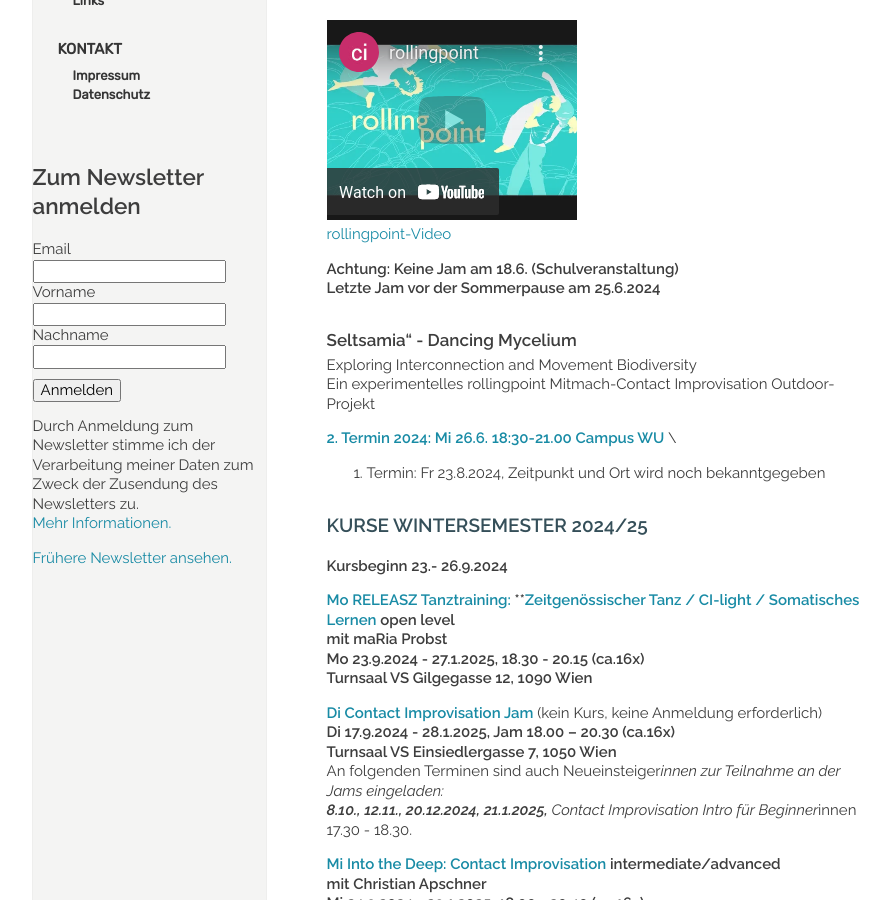
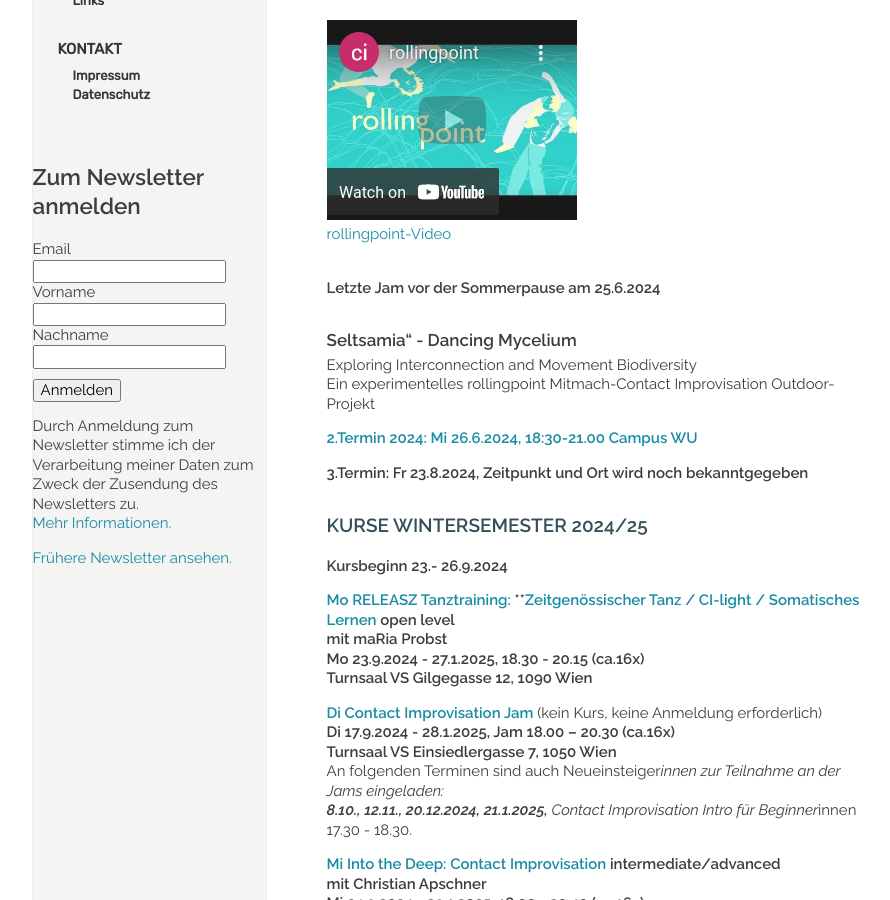
Before and after one commit to manulari/rollingpointat, a Jekyll site: the page built from _pages_de/index.md, in a window 1280 px wide and 900 px high, scrolled down 848 px. Shown: the whole window, without its empty margins (152-1042 px from the left). Built offline with Jekyll 4.4.1, drawn with Linux system fonts in a browser that asks for light colours; comment, search, counter and statistics services are not loaded.

Commit message:
Update page (de) “index”

```diff
--- a/_pages_de/index.md
+++ b/_pages_de/index.md
@@ -18,7 +18,7 @@ Fotocredit: https://johannes-stolba.net/photography/
 
 <div class="imglink"><a target="_blank" href="https://www.youtube.com/embed/kp3DqzN1Ldo"><img src="/assets/uploads/video_vorschau_rollingpoint.png" alt="" /><div>rollingpoint-Video</div></a></div>
 
-**Achtung: Keine Jam am 18.6. (Schulveranstaltung)**\
+\
 **Letzte Jam vor der Sommerpause am 25.6.2024**
 
 ##### Seltsamia“ - Dancing Mycelium
@@ -26,8 +26,9 @@ Fotocredit: https://johannes-stolba.net/photography/
 Exploring Interconnection and Movement Biodiversity\
 Ein experimentelles rollingpoint Mitmach-Contact Improvisation Outdoor-Projekt
 
-**[2. Termin 2024: Mi 26.6. 18:30-21.00 Campus WU ](https://rollingpoint.at/mycelium)**\
-3. Termin: Fr 23.8.2024, Zeitpunkt und Ort wird noch bekanntgegeben
+**[2.Termin 2024: Mi 26.6.2024, 18:30-21.00 Campus WU ](https://rollingpoint.at/mycelium)**
+
+**3.Termin: Fr 23.8.2024, Zeitpunkt und Ort wird noch bekanntgegeben**
 
 ### **KURSE WINTERSEMESTER 2024/25**
 
```
